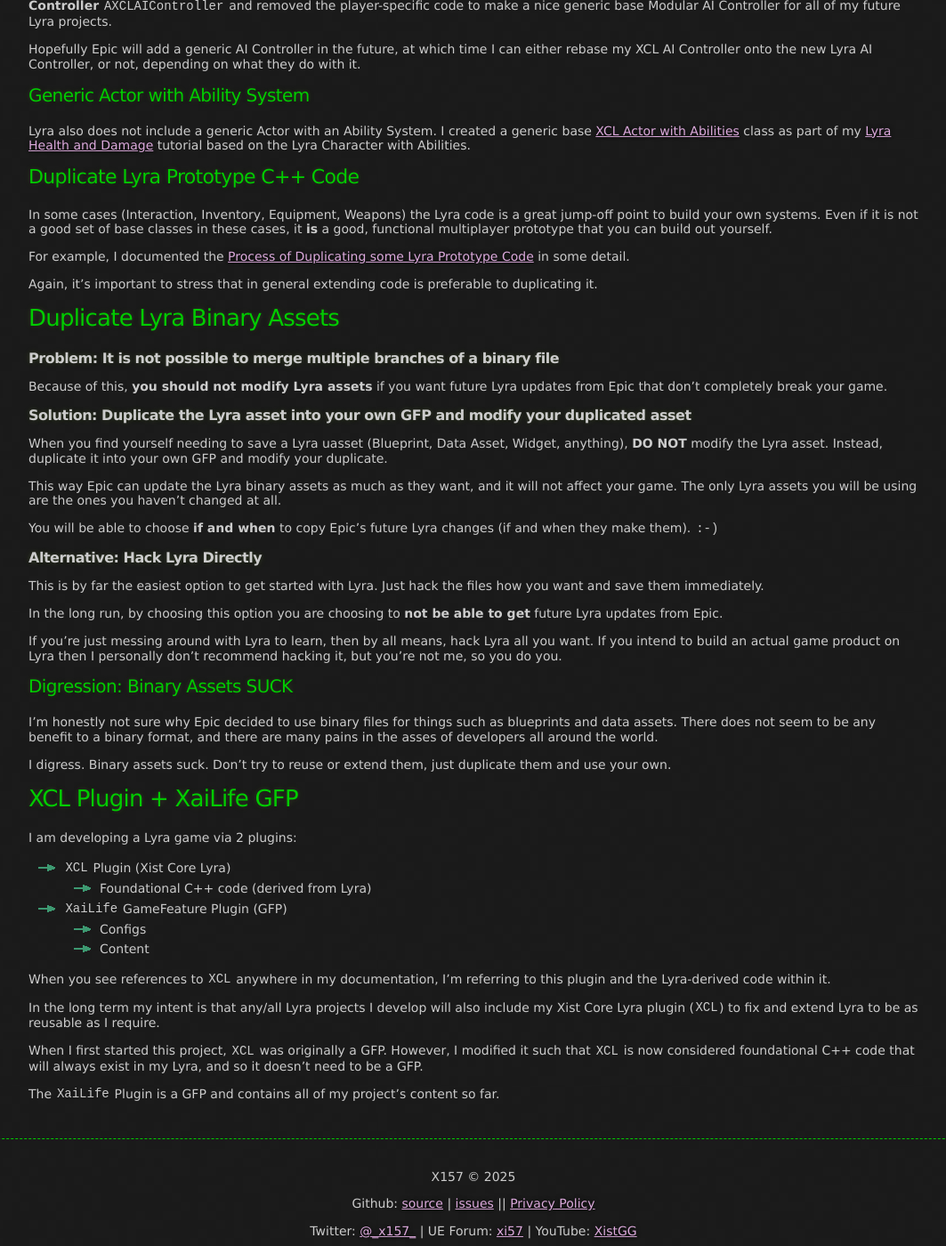
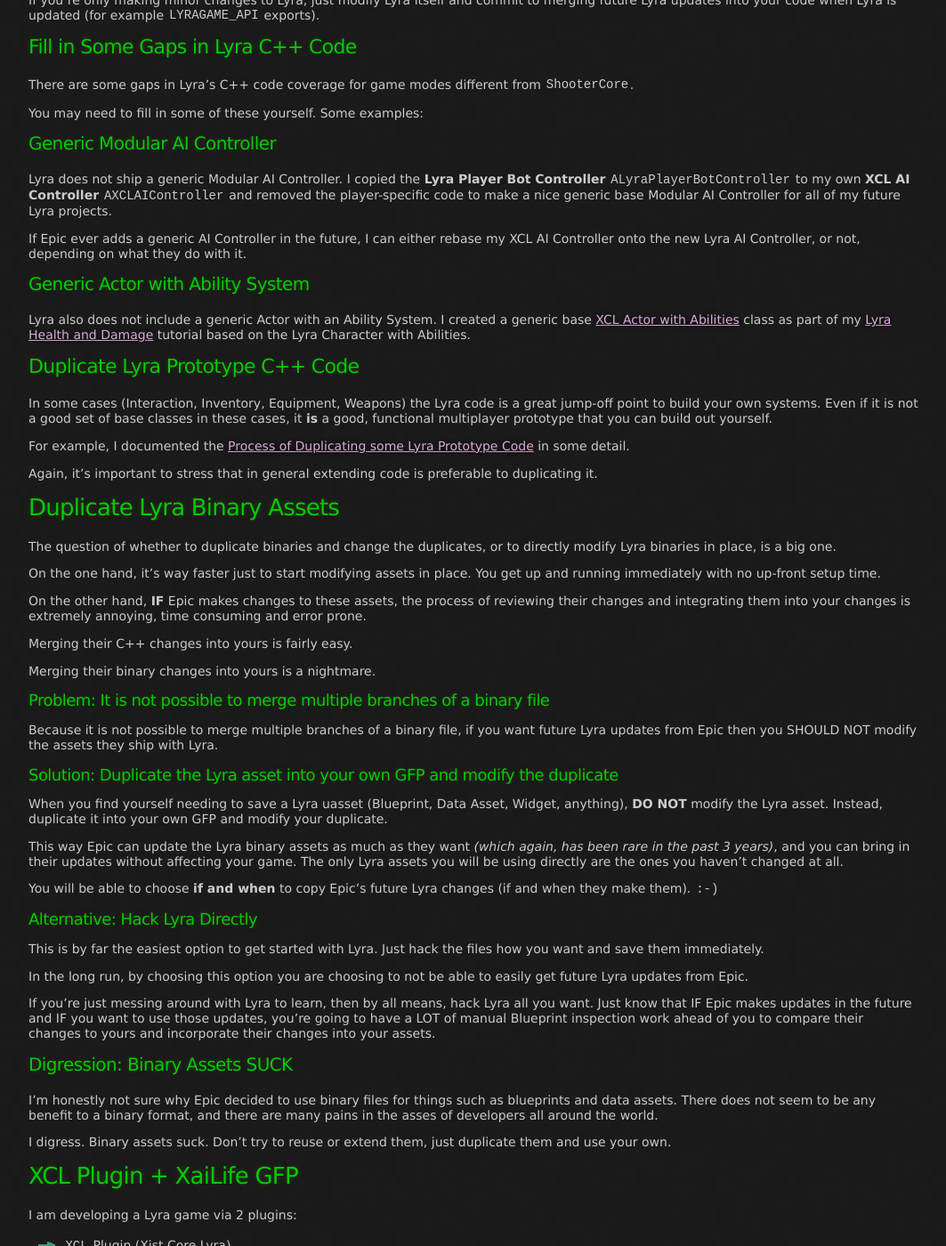
Before and after one commit to x157/x157.github.io, a Jekyll site: the page built from UE5/LyraStarterGame/Development-Considerations.md, in a window 1280 px wide and 1400 px high, scrolled down 908 px. Shown: the whole window at 89% size, without its empty margins (108-1171 px from the left). Built offline with Jekyll 4.4.1, drawn with Linux system fonts in a browser that asks for light colours; some of the changed text lies outside the part shown.

Commit message:
Some updates on whether or not to hack Lyra

```diff
--- a/UE5/LyraStarterGame/Development-Considerations.md
+++ b/UE5/LyraStarterGame/Development-Considerations.md
@@ -8,18 +8,32 @@
 
 # Extending Lyra: Development Considerations
 
-For my purposes, my goal is to **NEVER MODIFY** base Lyra code or
-assets unless it's strictly required (which is rare).
+For my purposes, my goal is to not modify Lyra binary assets whenever possible,
+and to make as few changes to base Lyra C++ as is reasonable.
 
 The more closely I achieve this goal, the easier it will be to merge Epic's
 future Lyra releases into my code.  If they make bug fixes to code I'm
 using, I want those.  If they add new features, I'd like to be able to
 implement them as easily as possible.
 
+**UE 5.6 UPDATE**: As of the upcoming UE 5.6, It has now been roughly 3 years since
+Lyra was released, and so far Epic hasn't made any significant changes
+to it. They have made some bug fixes, but in general it doesn't seem
+that they are going to be adding much to it moving forward.
+
+At this point, the "hack Lyra all you want" philosophy probably makes
+the most sense, given that future updates from Epic seem increasingly
+unlikely the longer we go without one.
+Do note that hacking Lyra guarantees that if Epic makes changes to binaries
+in the future, it WILL be a huge pain to integrate those changes into your game.
+
 - [Extend Lyra C++ Code](#ExtendCPP)
   - [Fill in Some Gaps in Lyra C++ Code](#FillInCPPGaps)
   - [Duplicate Lyra Prototype C++ Code](#DuplicatePrototypeCpp)
 - [Duplicate Lyra Binary Assets](#DuplicateAssets)
+  - [Problem: It is not possible to merge multiple branches of a binary file](#ProblemCannotMergeBinary)
+  - [Solution: Duplicate the Lyra asset into your own GFP and modify the duplicate](#SolutionDuplicateBinary)
+  - [Alternative: Hack Lyra Directly](#AlternativeHackLyra)
 - [Xist Project Structure: XCL Plugin + XaiLife GFP](#Structure)
 
 
@@ -64,8 +78,8 @@
 and removed the player-specific code to make a nice generic base
 Modular AI Controller for all of my future Lyra projects.
 
-Hopefully Epic will add a generic AI Controller in the future,
-at which time I can either rebase my XCL AI Controller onto the new
+If Epic ever adds a generic AI Controller in the future,
+I can either rebase my XCL AI Controller onto the new
 Lyra AI Controller, or not, depending on what they do with it.
 
 #### Generic Actor with Ability System
@@ -96,42 +110,60 @@
 <a id='DuplicateAssets'></a>
 ## Duplicate Lyra Binary Assets
 
-###### Problem: It is not possible to merge multiple branches of a binary file
+The question of whether to duplicate binaries and change the duplicates,
+or to directly modify Lyra binaries in place, is a big one.
 
-Because of this,
-**you should not modify Lyra assets**
+On the one hand, it's way faster just to start modifying assets in place.
+You get up and running immediately with no up-front setup time.
+
+On the other hand, **IF** Epic makes changes to these assets, the process
+of reviewing their changes and integrating them into your changes is
+extremely annoying, time consuming and error prone.
+
+Merging their C++ changes into yours is fairly easy.
+
+Merging their binary changes into yours is a nightmare.
+
+<a id='ProblemCannotMergeBinary'></a>
+##### Problem: It is not possible to merge multiple branches of a binary file
+
+Because it is not possible to merge multiple branches of a binary file,
 if you want future Lyra updates from Epic
-that don't completely break your game.
+then you SHOULD NOT modify the assets they ship with Lyra.
 
-###### Solution: Duplicate the Lyra asset into your own GFP and modify your duplicated asset
+<a id='SolutionDuplicateBinary'></a>
+##### Solution: Duplicate the Lyra asset into your own GFP and modify the duplicate
 
 When you find yourself needing to save a Lyra uasset
 (Blueprint, Data Asset, Widget, anything),
 **DO NOT** modify the Lyra asset.
 Instead, duplicate it into your own GFP and modify your duplicate.
 
-This way Epic can update the Lyra binary assets as much as they want,
-and it will not affect your game.  The only Lyra assets you will be using
+This way Epic can update the Lyra binary assets as much as they want
+*(which again, has been rare in the past 3 years)*,
+and you can bring in their updates without affecting your game.
+The only Lyra assets you will be using directly
 are the ones you haven't changed at all.
 
 You will be able to choose **if and when**
 to copy Epic's future Lyra changes (if and when they make them).
 `:-)`
 
-###### Alternative: Hack Lyra Directly
+<a id='AlternativeHackLyra'></a>
+##### Alternative: Hack Lyra Directly
 
 This is by far the easiest option to get started with Lyra.
 Just hack the files how you want and save them immediately.
 
 In the long run, by choosing this option you are choosing to
-**not be able to get** future Lyra updates from Epic.
+not be able to easily get future Lyra updates from Epic.
 
 If you're just messing around with Lyra to learn, then by all means,
 hack Lyra all you want.
-If you intend to build an actual game product on Lyra then
-I personally don't recommend hacking it, but you're not me,
-so you do you.
-
+Just know that IF Epic makes updates in the future and IF you want
+to use those updates, you're going to have a LOT of manual Blueprint
+inspection work ahead of you to compare their changes to yours and
+incorporate their changes into your assets.
 
 #### Digression: Binary Assets SUCK
 
```
Also changed, not shown: UE5/LyraStarterGame/Pros-and-Cons.md (+4 -5 lines), UE5/LyraStarterGame/index.md (+5 -12 lines).
